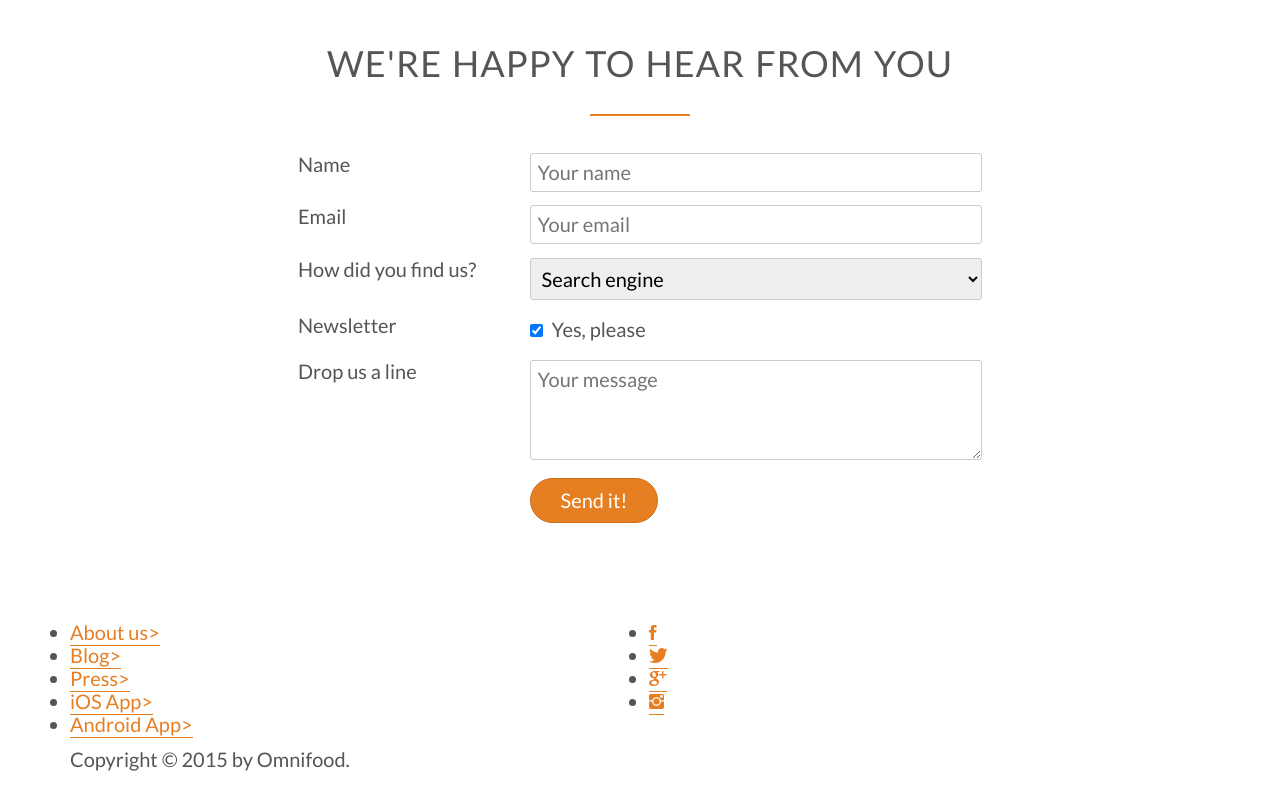
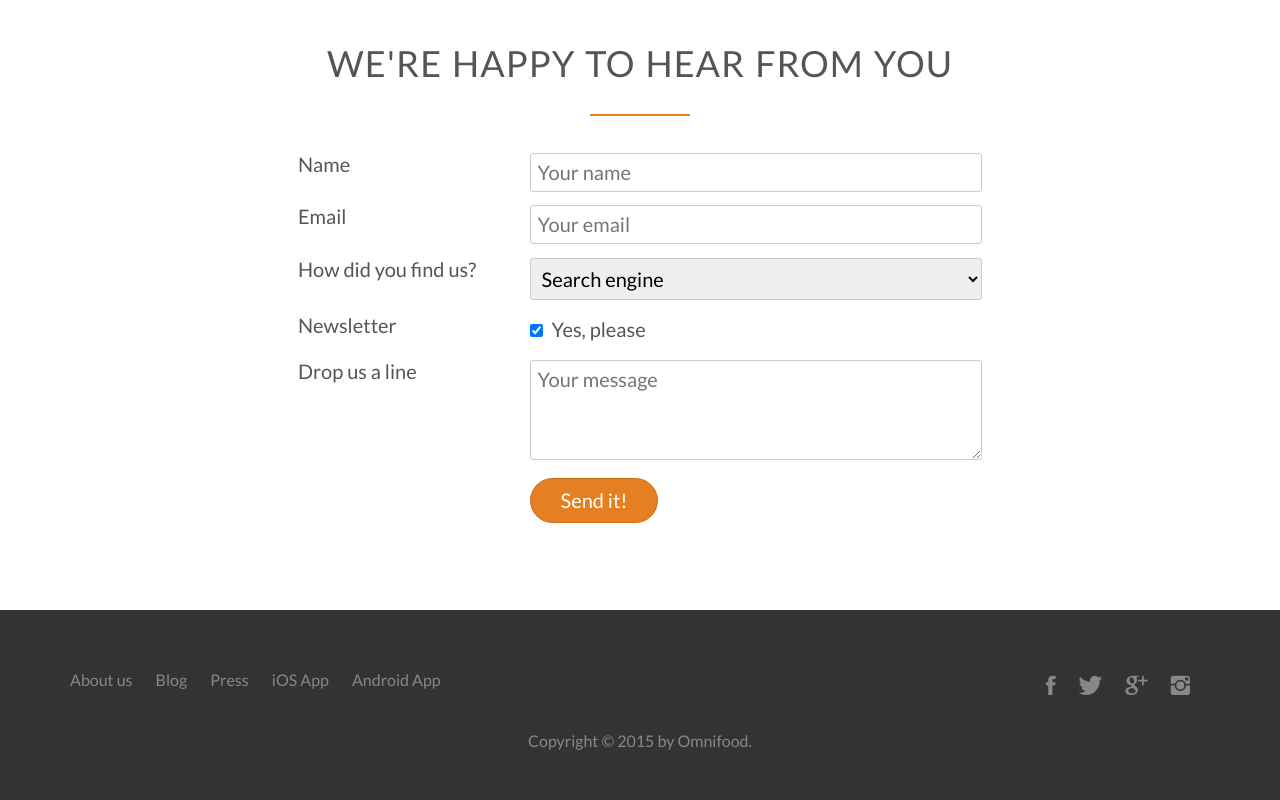
Before and after one commit to tjfrahme/web_design, a plain HTML site: page Udemy/Omnifood/index.html in a window 1280 px wide. Shown: the part 4682-5482 px from the top of the page. Before the commit the page ends 5453 px from the top, so only its background shows below. Drawn offline with Linux system fonts and the light colour scheme; files whose address does not match are found by name.

Commit message:
finished with footer

```diff
--- a/Udemy/Omnifood/index.html
+++ b/Udemy/Omnifood/index.html
@@ -382,11 +382,11 @@
             <div class="row">
                 <div class="col span-1-of-2">
                     <ul class="footer-nav">
-                        <li><a href="#">About us></a></li>
-                        <li><a href="#">Blog></a></li>
-                        <li><a href="#">Press></a></li>
-                        <li><a href="#">iOS App></a></li>
-                        <li><a href="#">Android App></a></li>
+                        <li><a href="#">About us</a></li>
+                        <li><a href="#">Blog</a></li>
+                        <li><a href="#">Press</a></li>
+                        <li><a href="#">iOS App</a></li>
+                        <li><a href="#">Android App</a></li>
                     </ul>
 
                 </div>
--- a/Udemy/Omnifood/resources/css/style.css
+++ b/Udemy/Omnifood/resources/css/style.css
@@ -490,3 +490,83 @@ input[type=checkbox] {
 }
 
 *:focus {outline:none}
+
+/*--------------------------------------*/
+/* footer */
+/*--------------------------------------*/
+
+footer {
+    background-color: #333;
+    padding: 50px;
+    font-size: 80%;
+}
+
+.footer-nav {
+    list-style: none;
+    float: left;
+}
+
+.social-links {
+    list-style: none;
+    float: right;
+}
+
+.footer-nav li,
+.social-links li {
+    display: inline;
+    margin-right: 20px;
+}
+
+.footer-nav li:last-child,
+.social-links li:last-chld {
+    margin-right: 0;
+}
+
+.footer-nav li a:link,
+.footer-nav li a:visited,
+.social-links li a:link,
+.social-links li a:visited {
+    text-decoration: none;
+    border: 0;
+    color: #888;
+    transition: color 0.2s
+}
+
+.footer-nav li a:hover,
+.footer-nav li a:active {
+    color: #ddd;
+}
+
+.social-links li a:link,
+.social-links li a:visited {
+    font-size: 160%;
+}
+
+.ion-social-facebook,
+.ion-social-twitter,
+.ion-social-googleplus,
+.ion-social-instagram {
+    transition: color 0.2s;
+}
+
+.ion-social-facebook:hover {
+    color: #3b5998;
+}
+
+.ion-social-twitter:hover {
+    color: #00aced;
+}
+
+.ion-social-googleplus:hover {
+    color: #dd4b39;
+}
+
+.ion-social-instagram:hover {
+    color: #517fa4;
+}
+
+footer p {
+    color: #888;
+    text-align: center;
+    margin-top: 20px;
+}
```
Also changed, not shown: 1 other file.
